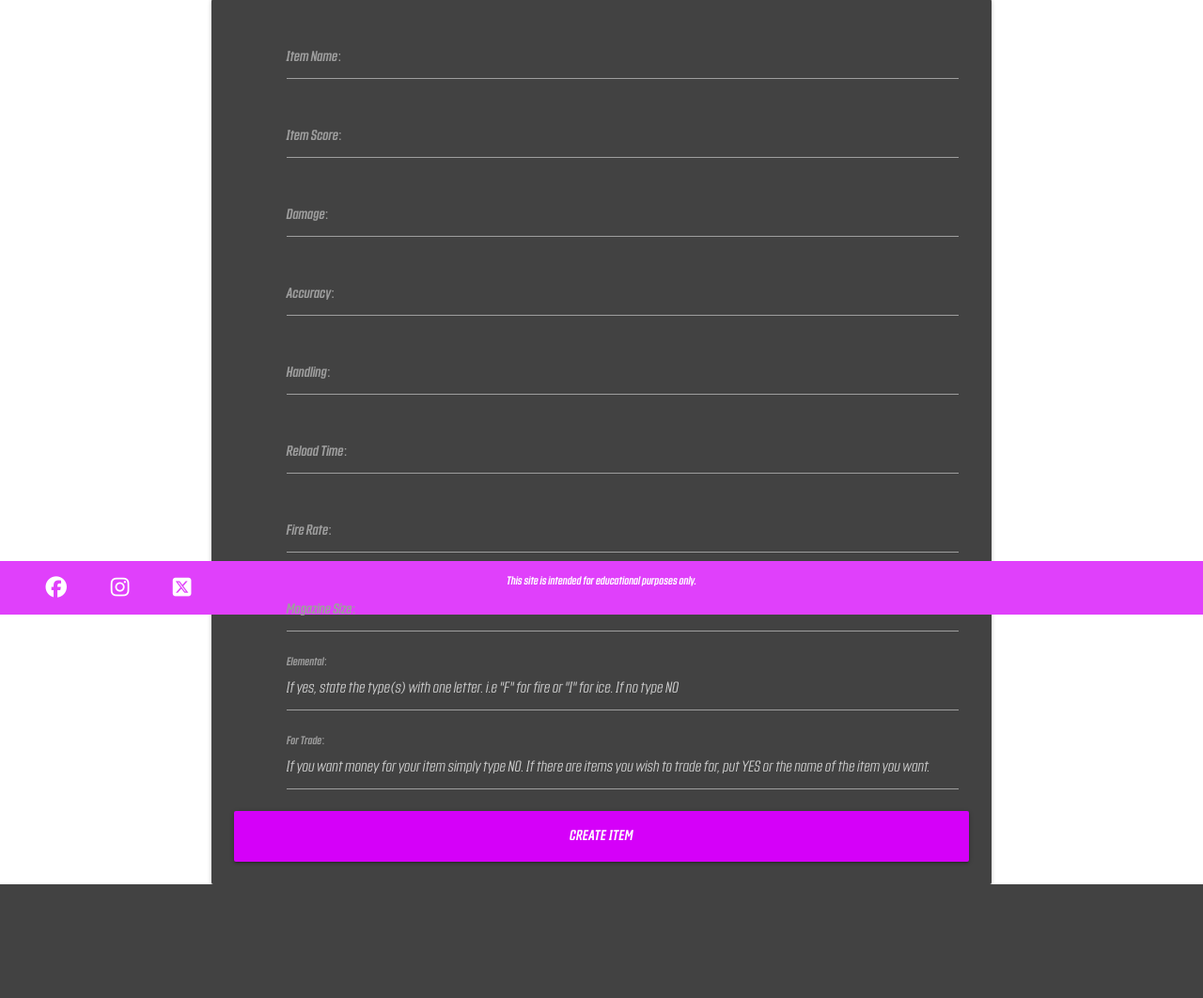
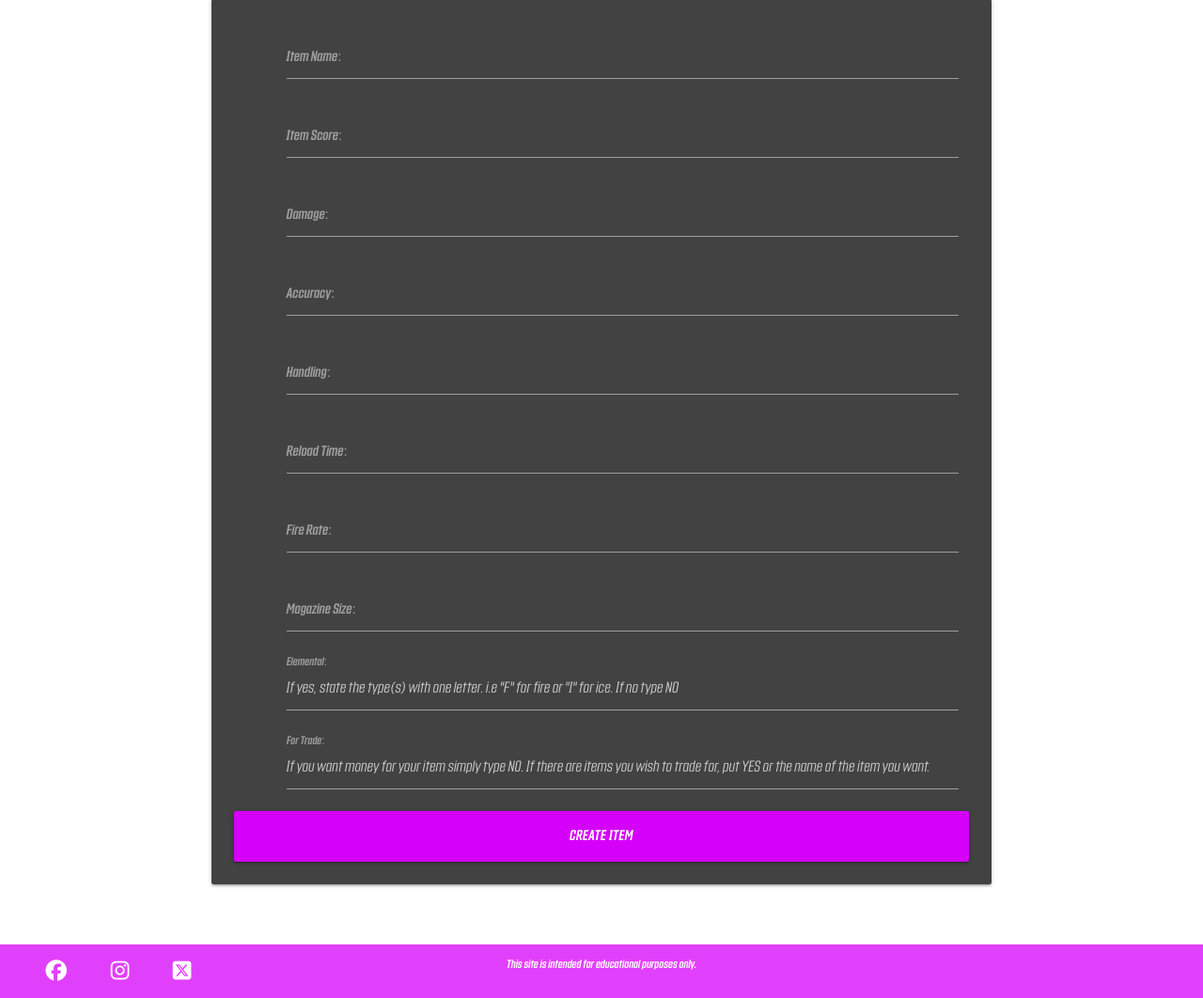
Before and after one commit to T254-bot/Moxxis_Market, a Flask app: page /create_item in a window 1280 px wide. Shown: the part 217-1279 px from the top of the page at 94% size. Before the commit the page ends 1158 px from the top, so only its background shows below. Run offline with Flask 3, Linux system fonts and the light colour scheme; some libraries are stand-ins or nearby versions.

Commit message:
Begins final testing of all features found on the site, makes minor styling adjustments

```diff
--- a/static/css/style.css
+++ b/static/css/style.css
@@ -110,7 +110,7 @@
 }
 
 .landing-login-div {
-    margin: 0 0 0 1rem;
+    margin: 0 0 2em 1em;
 }
 
 .landing-login {
@@ -126,7 +126,7 @@
 
 
 .main-btn {
-    width: 30%;
+    width: fit-content;
     font-size: 20px;
     border-radius: 50px;
 }
@@ -264,15 +264,15 @@ button {
     padding: 4px;
 }
 
+.create-form {
+    margin-bottom: 5%;
+}
+
 .create-text {
     font-size: 20px;
 }
 
 /* ----------------------------------------------------- Login */
-
-.login-bg {
-    height: 50em;
-}
 
 .login-link {
     font-size: 20px;
--- a/templates/create_item.html
+++ b/templates/create_item.html
@@ -7,7 +7,7 @@
             <p class="center-align create-text countach-light purple-text text-darken-2">Please make sure all fields are filled out and the provided
                 information is as seen on the in-game item and accurate, as you will not be able to edit once the item is listed.</p>
             <!-- Create Item Form -->
-            <form class="col s12 m8 offset-m2" method="POST" action="{{ url_for('create_item') }}">
+            <form class="col s12 m8 offset-m2 create-form" method="POST" action="{{ url_for('create_item') }}">
                 <div class="card-panel grey darken-3">
                     <!-- item name input -->
                     <div class="row">
--- a/templates/edit_details.html
+++ b/templates/edit_details.html
@@ -1,11 +1,11 @@
 {% extends "base.html" %}
 {% block content %}
-    <div class="login-bg">
+    <div>
         <!-- Page header -->
         <div class="row">
             <h1 class="center-align sign-up-header countach-font purple-text">Update your details</h1>
             <!-- Edit details form -->
-            <form class="col s12 m8 offset-m2" method="POST" action="{{ url_for('edit_details') }}">
+            <form class="col s12 m8 offset-m2 create-form" method="POST" action="{{ url_for('edit_details') }}">
                 <div class="card-panel grey darken-3">
                     <!-- username input -->
                     <div class="row">
```
